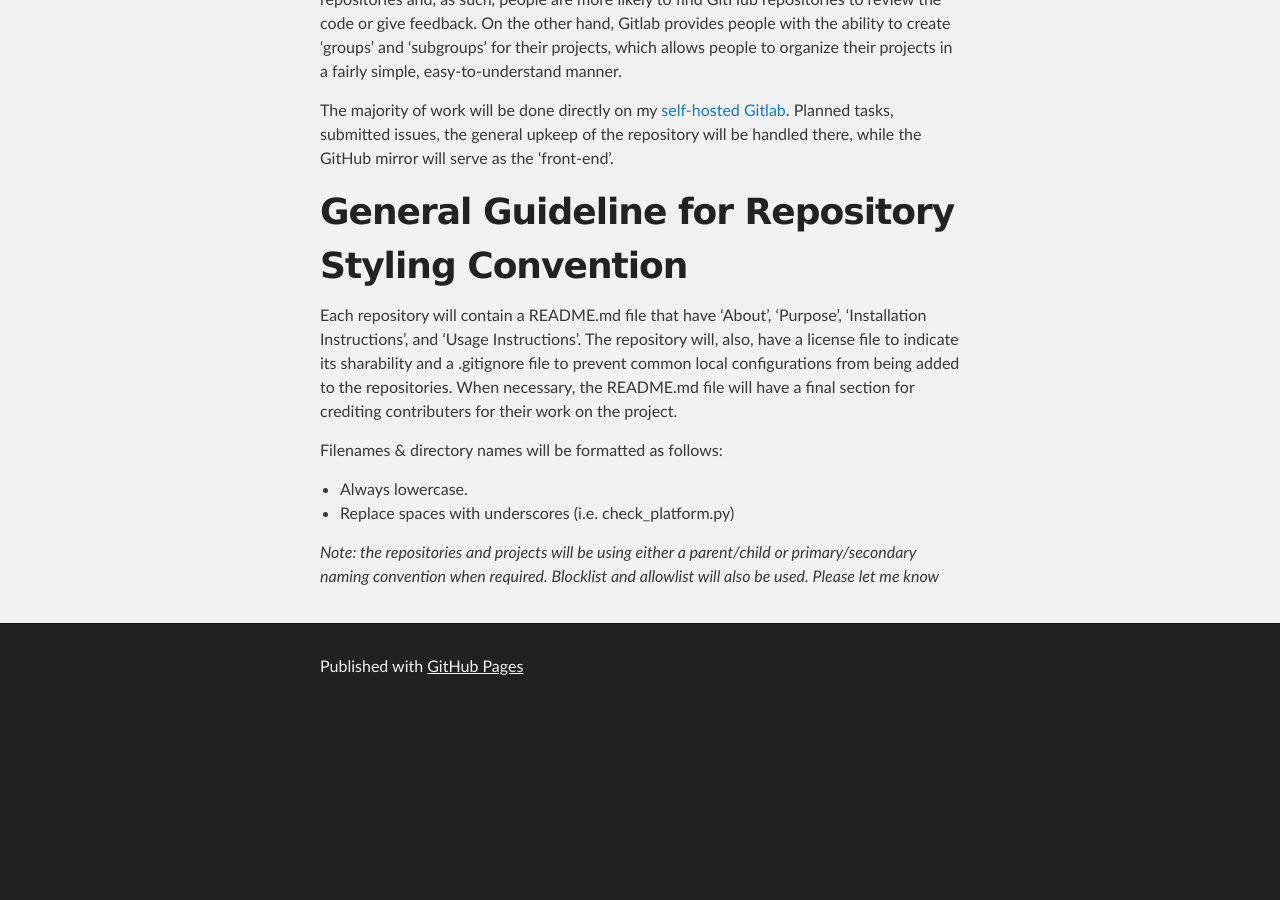
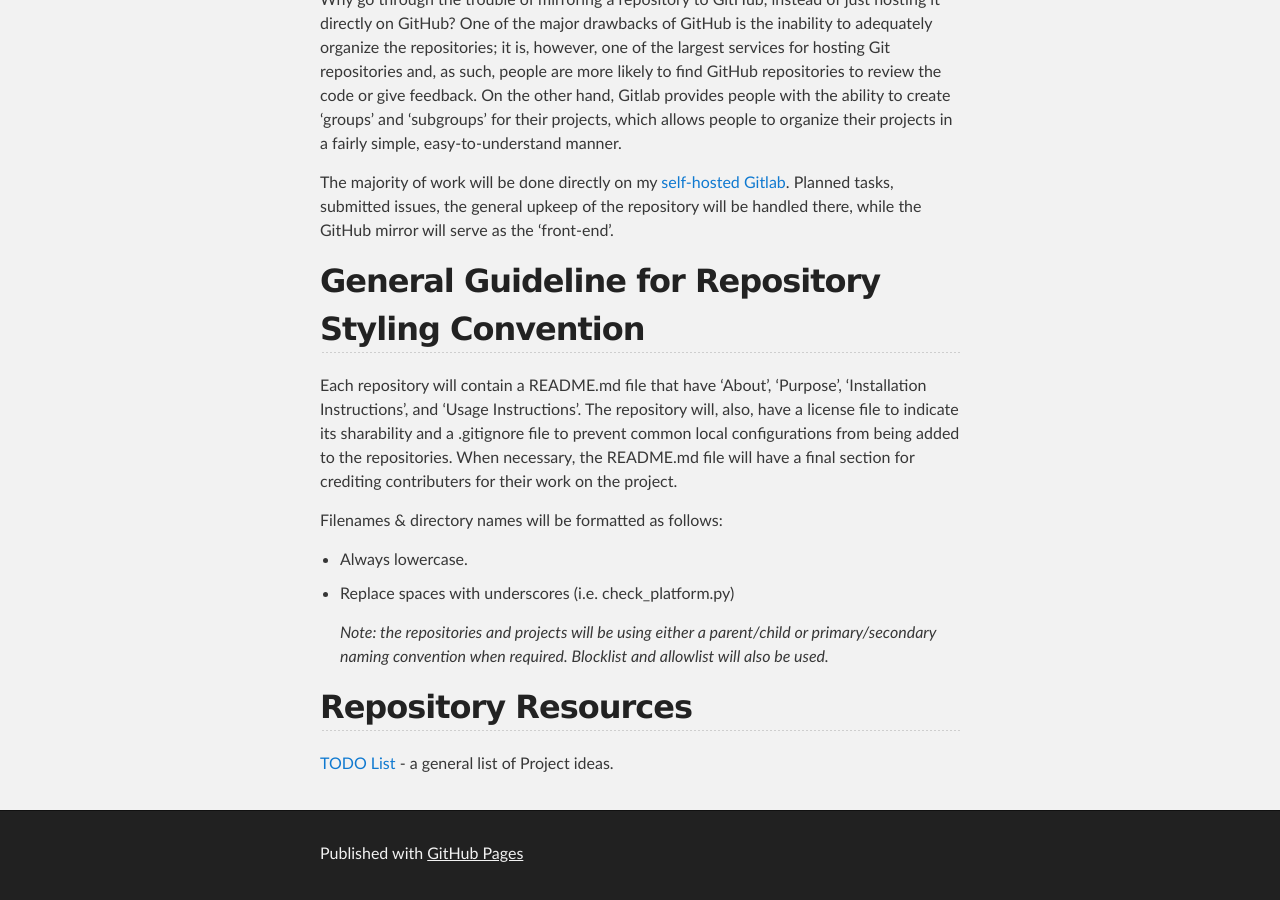
Before and after one commit to jonmcclu/jonmcclu.github.io, a Jekyll site: the page built from index.md, in a window 1280 px wide and 900 px high, scrolled down 647 px. Built offline with Jekyll 4.4.1, drawn with Linux system fonts in a browser that asks for light colours; our own code applies the rules of GitHub Pages for plain Markdown files; before the commit the page ends 1360 px from its top, so only the background shows below that; some of the changed text lies outside the part shown.

Commit message:
Updated index.md and created todo.md

```diff
--- a/index.md
+++ b/index.md
@@ -17,13 +17,17 @@ Why go through the trouble of mirroring a repository to GitHub, instead of just
 
 The majority of work will be done directly on my [self-hosted Gitlab](https://gitlab.developernexus.app). Planned tasks, submitted issues, the general upkeep of the repository will be handled there, while the GitHub mirror will serve as the 'front-end'.
 
-# General Guideline for Repository Styling Convention
-
+## General Guideline for Repository Styling Convention
 
 Each repository will contain a README.md file that have 'About', 'Purpose', 'Installation Instructions', and 'Usage Instructions'. The repository will, also, have a license file to indicate its sharability and a .gitignore file to prevent common local configurations from being added to the repositories. When necessary, the README.md file will have a final section for crediting contributers for their work on the project.
 
 Filenames & directory names will be formatted as follows:
+
 * Always lowercase.
 * Replace spaces with underscores (i.e. check_platform.py)
 
-*Note:  the repositories and projects will be using either a parent/child or primary/secondary naming convention when required. Blocklist and allowlist will also be used. Please let me know*
+    *Note:  the repositories and projects will be using either a parent/child or primary/secondary naming convention when required. Blocklist and allowlist will also be used.*
+
+## Repository Resources
+
+[TODO List](./todo.md) - a general list of Project ideas.
```
Also changed, not shown: other parts of index.md (+3 -3 lines), todo.md (added, +7 -0 lines).
